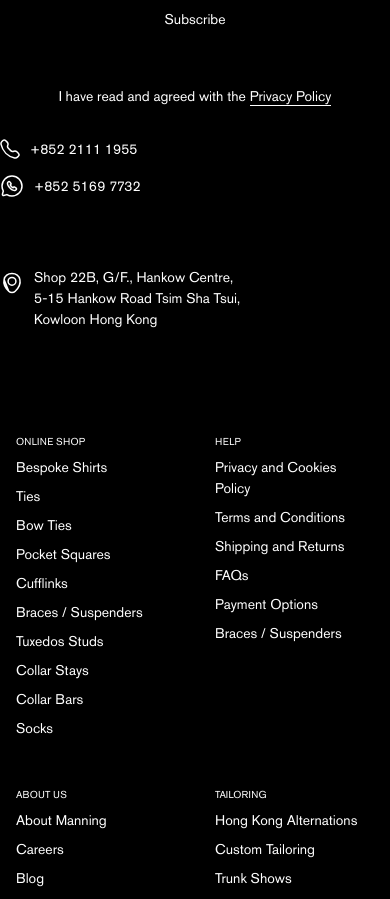
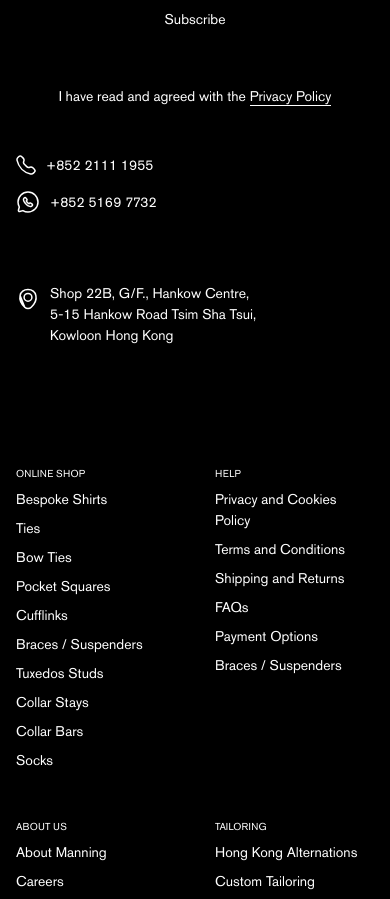
Before and after one commit to richman0116/Next-Project-Manning-Company, a Next.js app: page /bespoke-Shirts in a window 390 px wide. Shown: the part 780-1679 px from the top of the page. Built offline with nearby package versions, Linux system fonts and the light colour scheme.

Commit message:
mobile ui fix

```diff
--- a/src/app/components/Footer.tsx
+++ b/src/app/components/Footer.tsx
@@ -117,7 +117,7 @@
               </div>
             </div>
             {/* Contact information */}
-            <div className="flex lg:flex-row  w-full flex-col md:flex-row text-white  gap-[46px]  ">
+            <div className="flex lg:flex-row  md:p-0 p-4 w-full flex-col md:flex-row text-white  gap-[46px]  ">
               <div className="flex flex-col footer font-Akzidenregular ">
                 <div className="flex items-center gap-[10px]">
                   <Image src={callIcon} alt="Call Icon" />
--- a/src/app/components/Hero.tsx
+++ b/src/app/components/Hero.tsx
@@ -7,7 +7,7 @@
         <div className="flex flex-col  w-full h-[447px] md:h-[880px] bg-hero bg-cover  bg-center  ">
           <div className="absolute w-full h-[447px] md:h-[880px] bg-[#00000066] bg-opacity-80">
             <div className="md:px-[62px] md:pt-72 text-white pt-52  bg-opacity-40  flex flex-col md:items-start items-center  sm:px-4">
-              <h1 className="font-Akzidenregular      Deserve">
+              <h1 className="font-Akzidenregular md:leading-[15px]  leading-[7.038px]    Deserve">
                 You Deserve a Tailor-Made Suit
               </h1>
               <p className=" text-center ">
--- a/src/app/globals.css
+++ b/src/app/globals.css
@@ -53,7 +53,7 @@
   font-size: 10px;
   font-style: normal;
   font-weight: 400;
-  line-height: 15px;
+
   text-transform: uppercase;
 }
 
```
